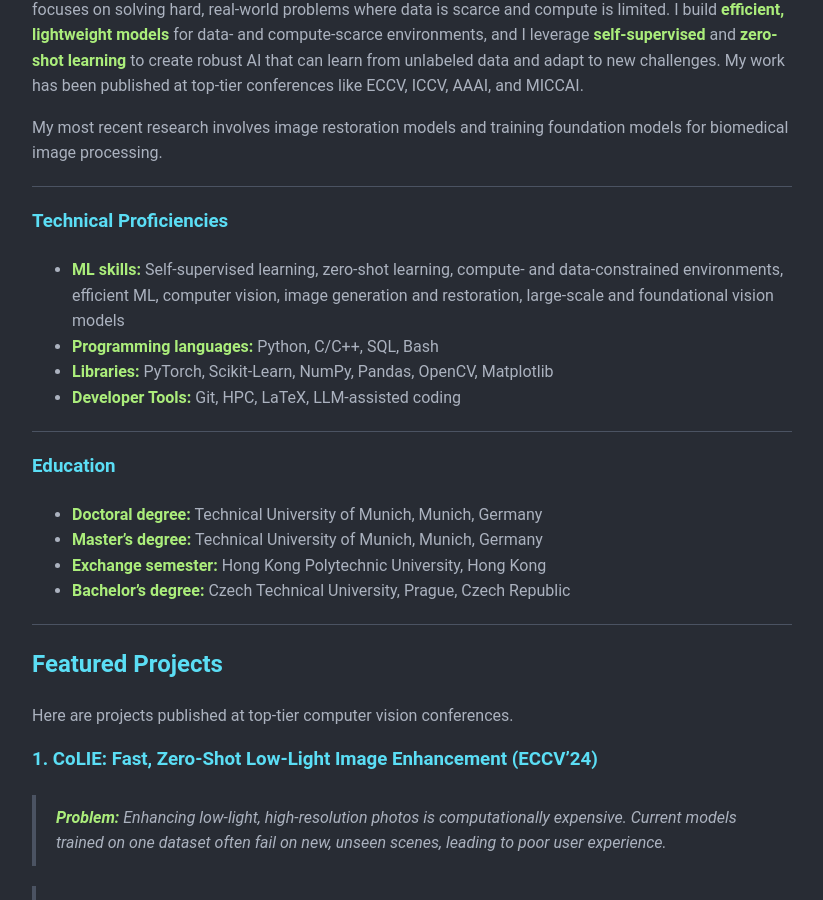
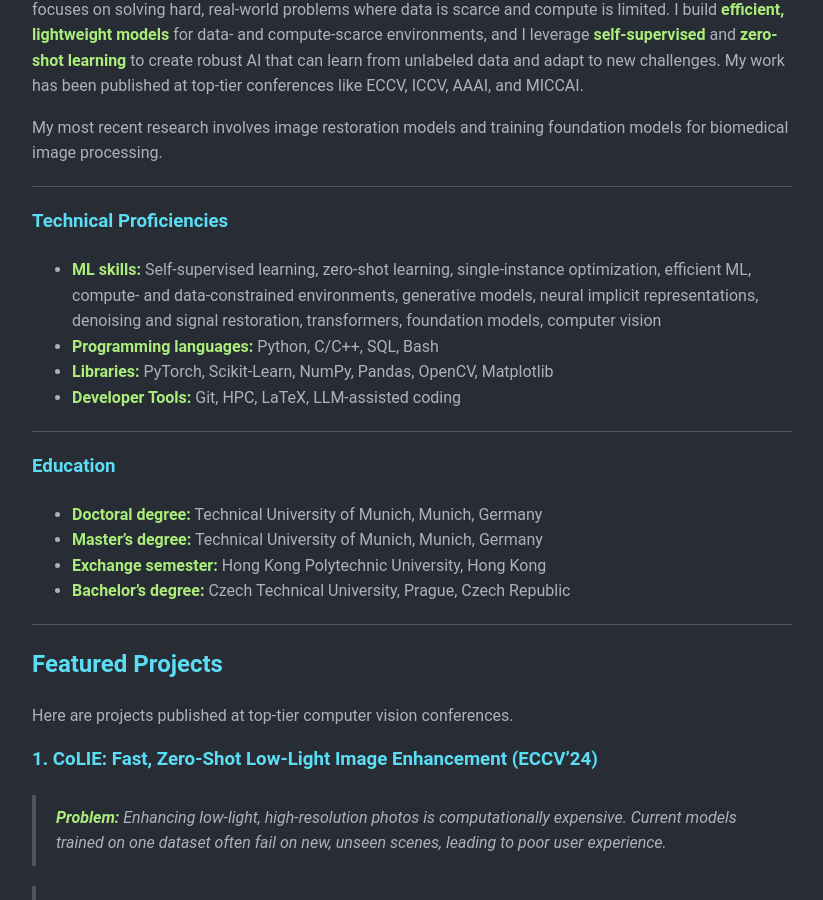
Before and after one commit to ctom2/chobola-ai, a Jekyll site: the page built from index.md, in a window 1280 px wide and 900 px high, scrolled down 308 px. Shown: the whole window, without its empty margins (228-1051 px from the left). Built offline with Jekyll 4.4.1, drawn with Linux system fonts in a browser that asks for light colours; our own code applies the rules of GitHub Pages for plain Markdown files.

Commit message:
Update index.md

```diff
--- a/index.md
+++ b/index.md
@@ -13,7 +13,7 @@
 ---
 
 ### Technical Proficiencies
-* **ML skills:** Self-supervised learning, zero-shot learning, compute- and data-constrained environments, efficient ML, computer vision, image generation and restoration, large-scale and foundational vision models
+* **ML skills:** Self-supervised learning, zero-shot learning, single-instance optimization, efficient ML, compute- and data-constrained environments, generative models, neural implicit representations, denoising and signal restoration, transformers, foundation models, computer vision
 * **Programming languages:** Python, C/C++, SQL, Bash
 * **Libraries:** PyTorch, Scikit-Learn, NumPy, Pandas, OpenCV, Matplotlib
 * **Developer Tools:** Git, HPC, LaTeX, LLM-assisted coding
```
